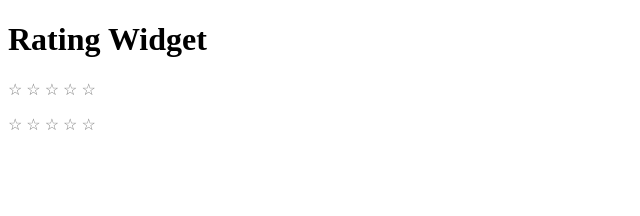
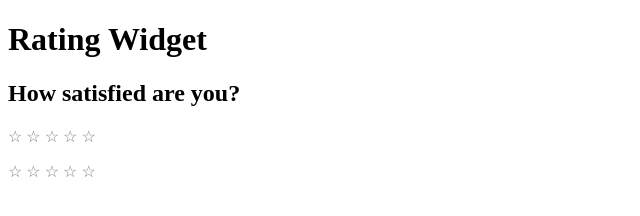
Before and after one commit to jadenm02/CSE-134B-HW5, a plain HTML site: page index.html in a window 1280 px wide. Shown: the whole page, without its empty margins (0-640 px from the left). Drawn offline with Linux system fonts and the light colour scheme.

Commit message:
how satisfied

```diff
--- a/index.html
+++ b/index.html
@@ -9,6 +9,7 @@
 <body>
 	<main>
 		<h1>Rating Widget</h1>
+		<h2>How satisfied are you?</h2>
 		<rating-widget></rating-widget>
 	</main>
 
```
